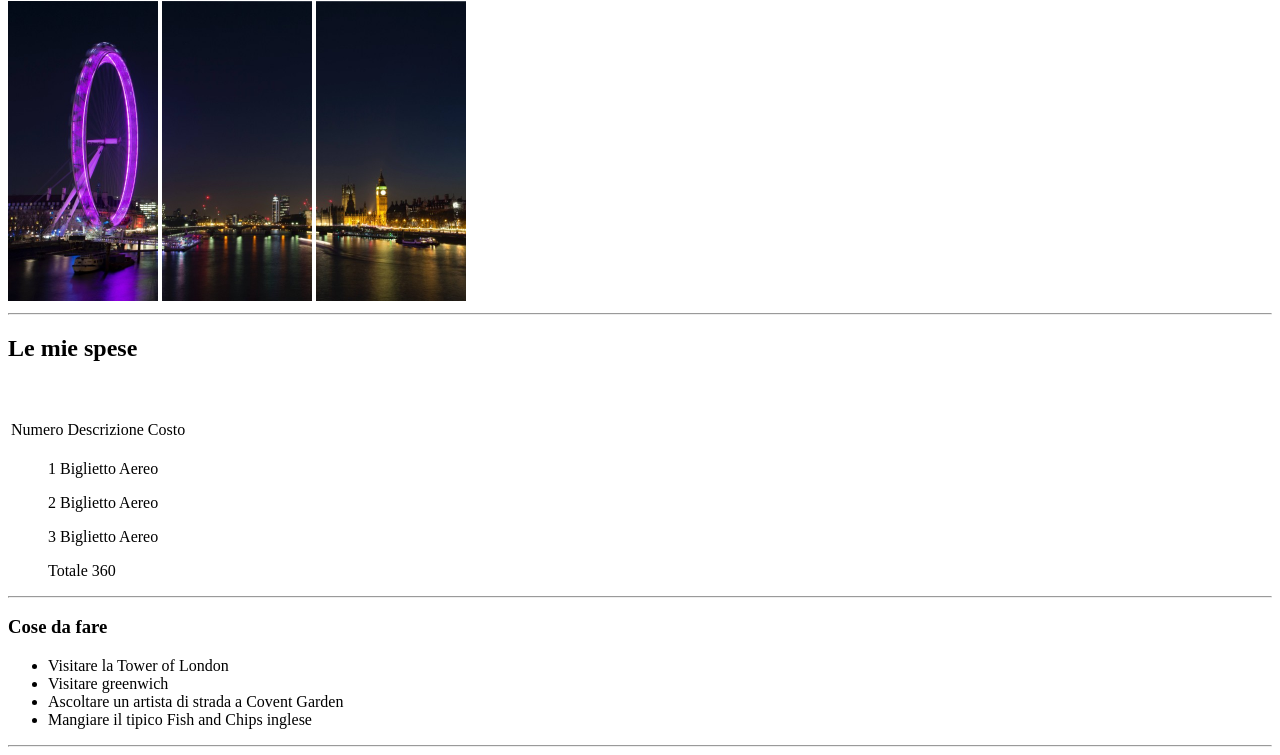
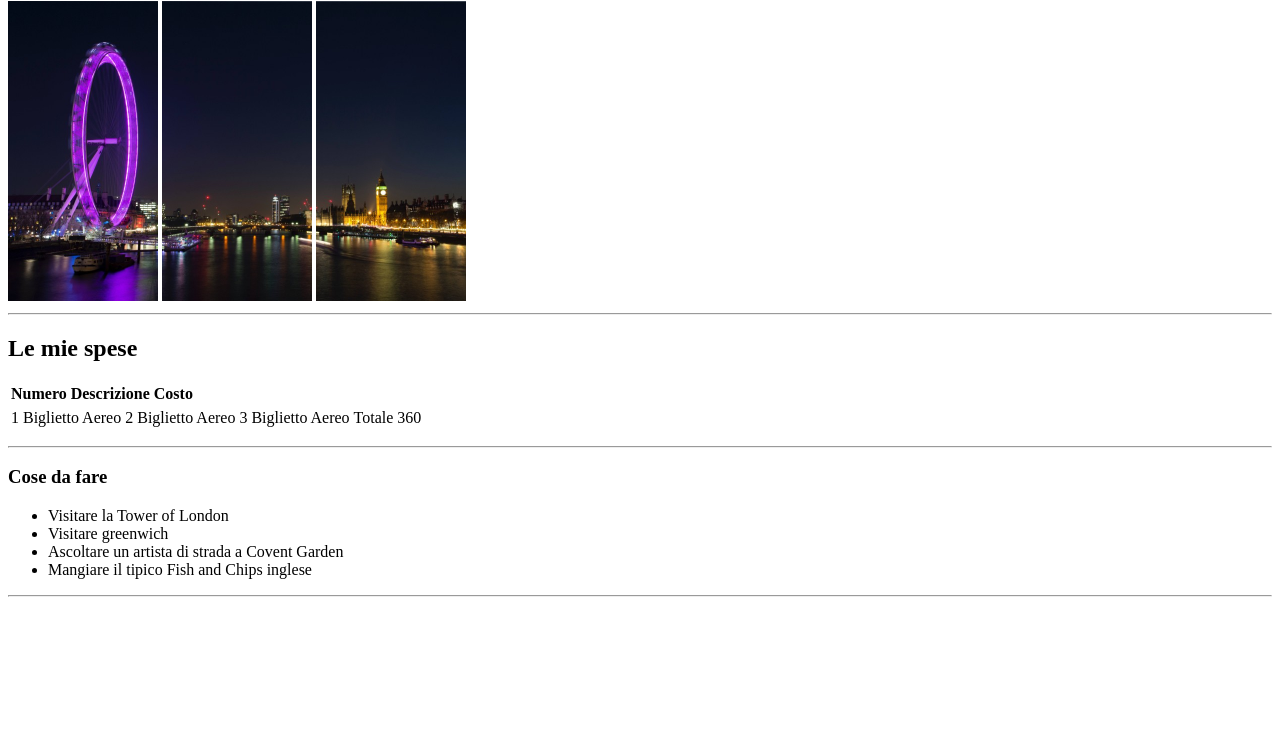
Before and after one commit to alessandroschiano98/html-london-trip, a plain HTML site: page index.html in a window 1280 px wide. Shown: the part 79-834 px from the top of the page. After the commit the page ends 800 px from the top, so only its background shows below. Drawn offline with Linux system fonts and the light colour scheme.

Commit message:
INFO UTILI

```diff
--- a/index.html
+++ b/index.html
@@ -25,20 +25,30 @@
         <p>
         <main>
             <section>
+                <!--INIZIO "HEADER TABELLA"-->
                 <table>
-                    <tr>
-                        <thead>
-                            <td>Numero</td><br>
-                            <td>Descrizione</td>
-                            <td>Costo</td><br>
-                        </thead>
+                    <thead>
+                        <tr>
+                            <th>Numero</th>
+                            <th>Descrizione</th>
+                            <th>Costo</th>
+                        </tr>
+                    </thead>
                 </table>
-                </tr>
+                    <!-- FINE "HEADER TABELLA"-->
+                    <!-- INIZIO "BODY TABELLA"-->
+                <table>
+                    <tbody>
+                        <tr>
+                            <td>1 Biglietto Aereo</td>
+                            <td>2 Biglietto Aereo</td>
+                            <td>3 Biglietto Aereo</td>
+                            <td>Totale 360</td>
+                        </tr>
+                    </tbody>
+                </table>
+                <!-- FINE "BODY TABELLA"-->
             </section>
-            <ol>1 Biglietto Aereo</ol>
-            <ol>2 Biglietto Aereo</ol>
-            <ol>3 Biglietto Aereo</ol>
-            <ol>Totale 360</ol>
     </div>
     </p>
     <hr>
@@ -62,6 +72,9 @@
     <hr>
     </main>
     <!-- FINE "COSE DA FARE"-->
+     <!-- INIZIO "INFO UTILI"-->
+
+
 
 </body>
 
```
